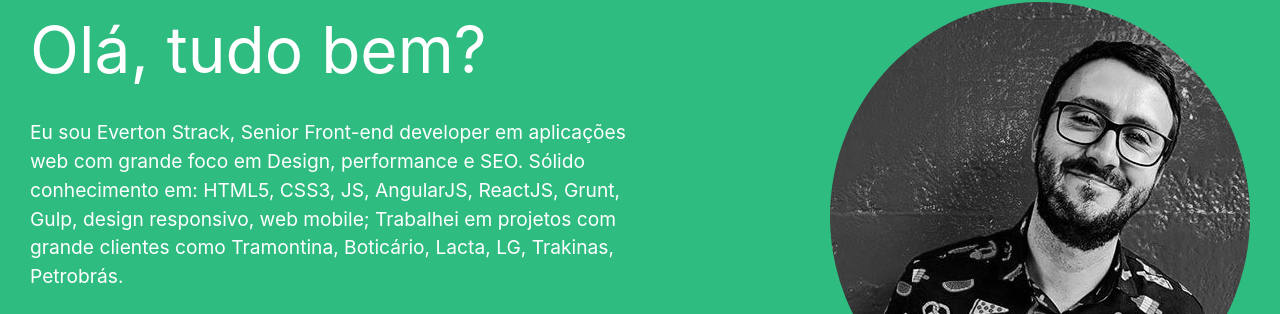
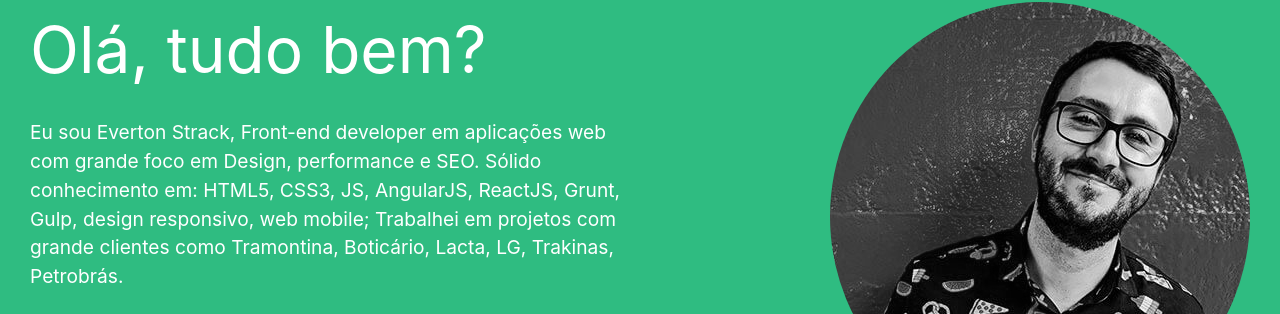
Before and after one commit to evertonstrack/blog.evertonstrack.com.br, a Jekyll site: the page built from index.md, in a window 1280 px wide. Shown: the part 242-556 px from the top of the page. Built offline with Jekyll 4.4.1, drawn with Linux system fonts in a browser that asks for light colours.

Commit message:
Fix text

```diff
--- a/_includes/author.html
+++ b/_includes/author.html
@@ -6,7 +6,7 @@
         <a href="https://github.com/evertonstrack" target="_blank">Everton Strack</a>
       </h3>
 
-      <p class="author__desc-text">Senior Front-end developer, estudante de Design frustrado.</p>
+      <p class="author__desc-text">Front-end developer, estudante de Design frustrado.</p>
       <p class="author__desc-text">Everton é entusiasta da tecnologia. Ele gosta de ler entre as linhas da indústria de
         tecnologia e tentar entender as motivações por trás de decisões que podem parecer incríveis, irracionais ou puramente idiotas.
         Ele também gosta de beleza, café medíocre e dias chuvosos.</p>
--- a/_layouts/home.html
+++ b/_layouts/home.html
@@ -7,7 +7,7 @@
   <div class="wrap">
     <div class="greetings__text">
       <h2>Olá, tudo bem? </h2>
-      <p>Eu sou Everton Strack, Senior Front-end developer em aplicações web com grande foco em Design, performance e SEO. Sólido conhecimento em: HTML5, CSS3, JS, AngularJS, ReactJS, Grunt, Gulp, design responsivo, web mobile;  Trabalhei em projetos com grande clientes como Tramontina, Boticário, Lacta, LG, Trakinas, Petrobrás.</p>
+      <p>Eu sou Everton Strack, Front-end developer em aplicações web com grande foco em Design, performance e SEO. Sólido conhecimento em: HTML5, CSS3, JS, AngularJS, ReactJS, Grunt, Gulp, design responsivo, web mobile;  Trabalhei em projetos com grande clientes como Tramontina, Boticário, Lacta, LG, Trakinas, Petrobrás.</p>
 
       <p>Everton é entusiasta da tecnologia. Ele gosta de ler entre as linhas da indústria de tecnologia e tentar entender as
       motivações por trás de decisões que podem parecer incríveis, irracionais ou puramente idiotas. Ele também gosta de beleza,
```
